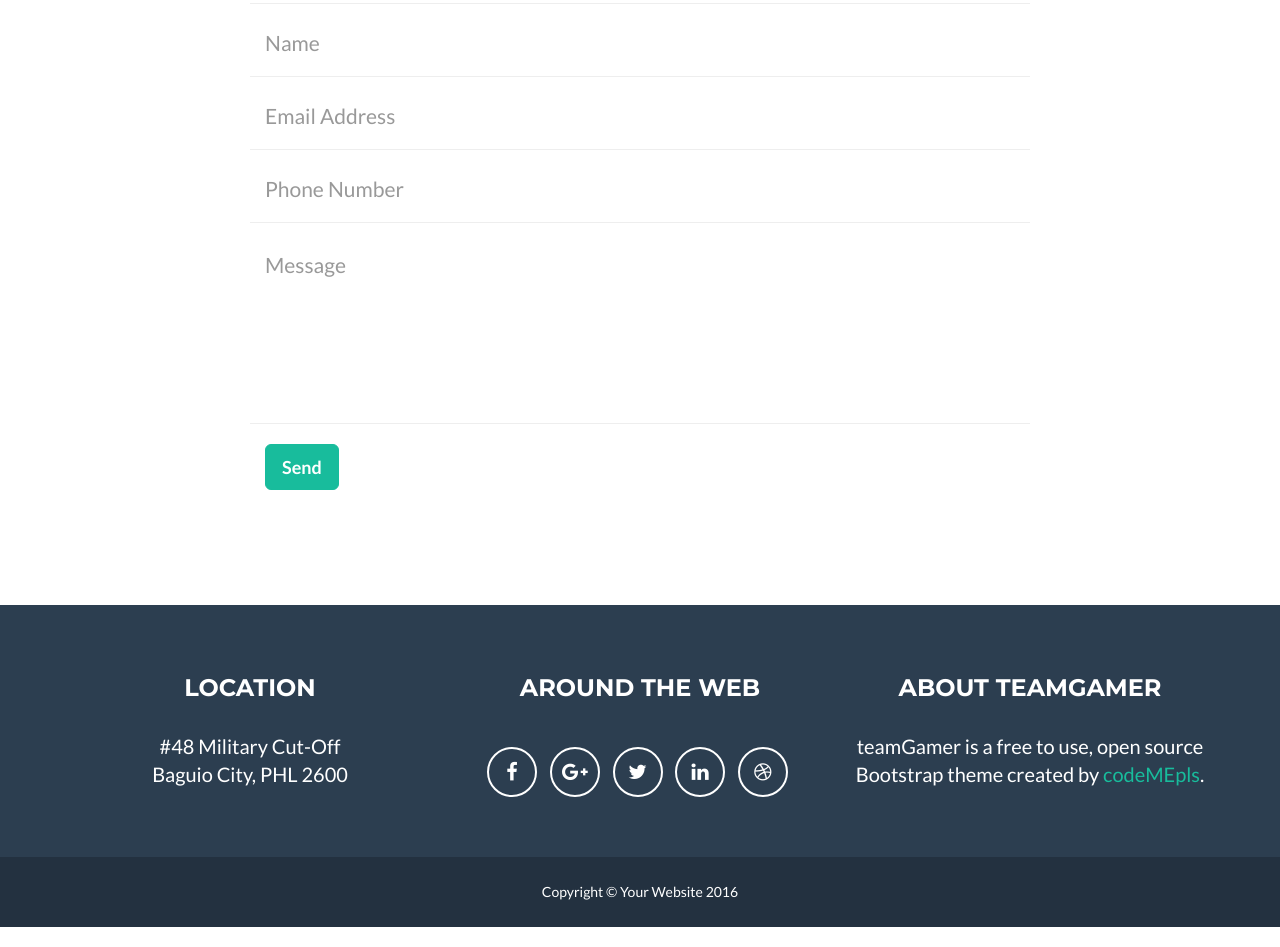
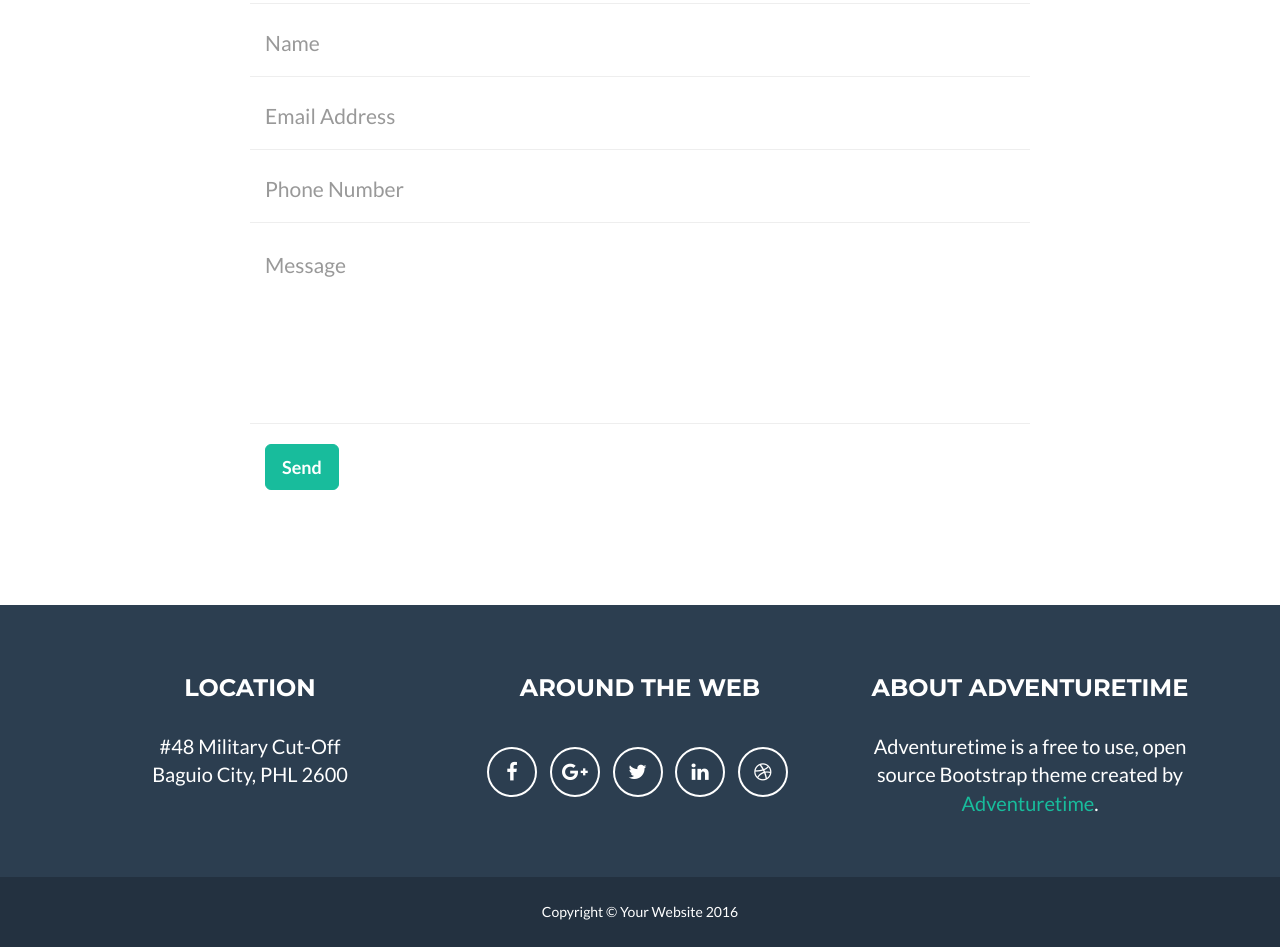
Before and after one commit to angelpacudan/angelpacudan.github.com, a website: page index.html in a window 1280 px wide. Shown: the part 2237-3184 px from the top of the page. Drawn offline with nearby package versions, Linux system fonts and the light colour scheme.

Commit message:
Add files via upload

```diff
--- a/index.html
+++ b/index.html
@@ -515,9 +515,9 @@
 
                     <div class="footer-col col-md-4">
 
-                        <h3>About teamGamer</h3>
+                        <h3>About Adventuretime</h3>
 
-                        <p>teamGamer is a free to use, open source Bootstrap theme created by <a href="https://github.com/codeMEpls/teamgamer">codeMEpls</a>.</p>
+                        <p>Adventuretime is a free to use, open source Bootstrap theme created by <a href="https://github.com/angelpacudan/adventuretime">Adventuretime</a>.</p>
 
                     </div>
 
@@ -597,13 +597,13 @@
 
                              <p> Project For Web Development </p>
 
-                             <p>Click <a href="https://codemepls.github.io/teamgamer/keyboard.html">HERE</a> to visit page</p>
+                             <p>Click <a href="https://angelpacudan.github.io/adventuretime/index.html">HERE</a> to visit page</p>
 
                             <ul class="list-inline item-details">
 
                                 <li>Client:
 
-                                    <strong><a href="https://codemepls.github.io/teamgamer/keyboard.html">ITE3 2J</a>
+                                    <strong><a href="https://angelpacudan.github.io/adventuretime/index.html">ITE3 2J</a>
 
                                     </strong>
 
@@ -611,7 +611,7 @@
 
                                 <li>Date:
 
-                                    <strong><a href="https://codemepls.github.io/teamgamer/keyboard.html">October 2016</a>
+                                    <strong><a href="https://angelpacudan.github.io/adventuretime/index.html">October 2016</a>
 
                                     </strong>
 
@@ -619,7 +619,7 @@
 
                                 <li>Service:
 
-                                    <strong><a href="https://codemepls.github.io/teamgamer/keyboard.html">Web Development</a>
+                                    <strong><a href="https://angelpacudan.github.io/adventuretime/index.html">Web Development</a>
 
                                     </strong>
 
@@ -665,21 +665,21 @@
 
                         <div class="modal-body">
 
-                            <h2></h2>
+                            <h2>About</h2>
 
                             <hr class="star-primary">
 
-                            <img src="img/portfolio/home.png" class="img-responsive img-centered" alt="">
+                            <img src="img/portfolio/about.png" class="img-responsive img-centered" alt="">
 
                             <p> Project For Web Development </p>
 
-                            <p>Click <a href="https://codemepls.github.io/teamgamer/index.html">HERE</a> to visit page</p>
+                            <p>Click <a href="https://angelpacudan.github.io/adventuretime/About.html">HERE</a> to visit page</p>
 
                             <ul class="list-inline item-details">
 
                                 <li>Client:
 
-                                    <strong><a href="https://codemepls.github.io/teamgamer/index.html">ITE3 2J</a>
+                                    <strong><a href="https://angelpacudan.github.io/adventuretime/About.html">ITE3 2J</a>
 
                                     </strong>
 
@@ -687,7 +687,7 @@
 
                                 <li>Date:
 
-                                    <strong><a href="https://codemepls.github.io/teamgamer/index.html">October 2016</a>
+                                    <strong><a href="https://angelpacudan.github.io/adventuretime/About.html">October 2016</a>
 
                                     </strong>
 
@@ -695,7 +695,7 @@
 
                                 <li>Service:
 
-                                    <strong><a href="https://codemepls.github.io/teamgamer/index.html">Web Development</a>
+                                    <strong><a href="https://angelpacudan.github.io/adventuretime/About.html">Web Development</a>
 
                                     </strong>
 
@@ -741,21 +741,21 @@
 
                         <div class="modal-body">
 
-                            <h2>MOUSE</h2>
+                            <h2>Contact</h2>
 
                             <hr class="star-primary">
 
-                            <img src="img/portfolio/mo.png" class="img-responsive img-centered" alt="">
+                            <img src="img/portfolio/contact.png" class="img-responsive img-centered" alt="">
 
                             <p> Project For Web Development </p>
 
-                            <p>Click <a href="https://codemepls.github.io/teamgamer/mouse.html">HERE</a> to visit page</p>
+                            <p>Click <a href="https://angelpacudan.github.io/adventuretime/Contact.html">HERE</a> to visit page</p>
 
                             <ul class="list-inline item-details">
 
                                 <li>Client:
 
-                                    <strong><a href="https://codemepls.github.io/teamgamer/mouse.html">ITE3 2J</a>
+                                    <strong><a href="https://angelpacudan.github.io/adventuretime/Contact.html">ITE3 2J</a>
 
                                     </strong>
 
@@ -763,7 +763,7 @@
 
                                 <li>Date:
 
-                                    <strong><a href="https://codemepls.github.io/teamgamer/mouse.html">Oct 2016</a>
+                                    <strong><a href="https://angelpacudan.github.io/adventuretime/Contact.html">Oct 2016</a>
 
                                     </strong>
 
@@ -771,7 +771,7 @@
 
                                 <li>Service:
 
-                                    <strong><a href="https://codemepls.github.io/teamgamer/mouse.html">Web Development</a>
+                                    <strong><a href="https://angelpacudan.github.io/adventuretime/Contact.html">Web Development</a>
 
                                     </strong>
 
```
